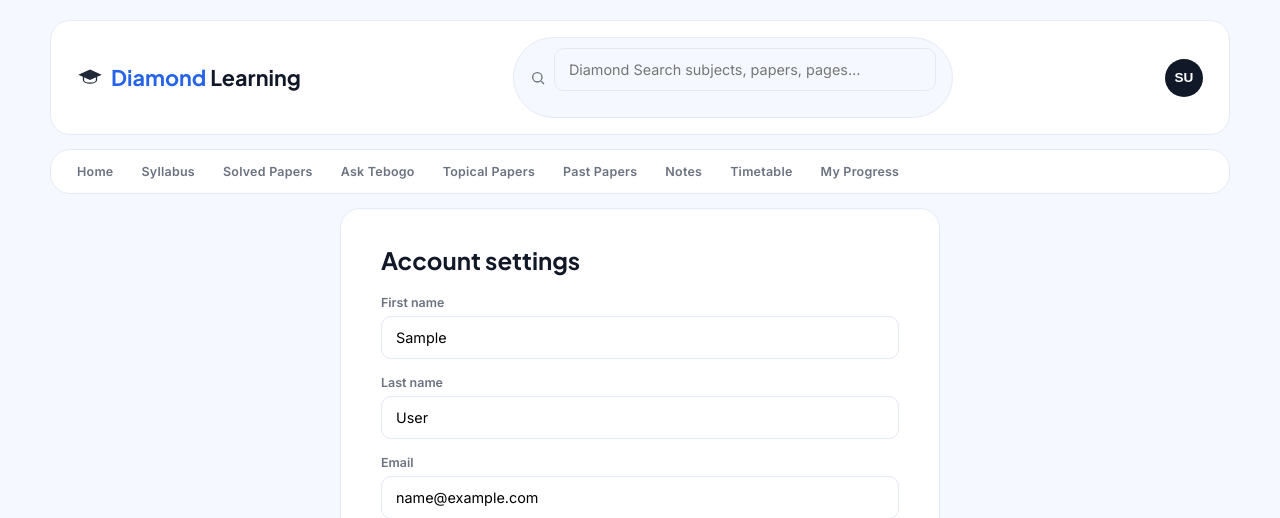
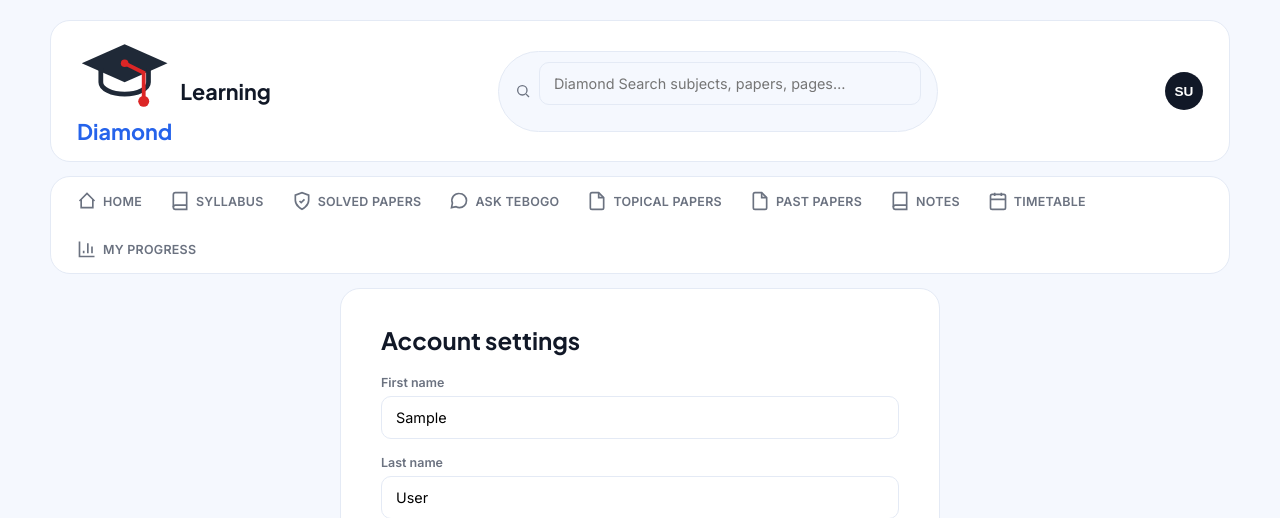
Before and after one commit to kaobonang-boop/diamond-learning, a Django app: page /accounts/profile/ in a window 1280 px wide. Shown: the top 518 px of the page. Run offline with Django 5.2, Linux system fonts and the light colour scheme; the visitor is signed in with stand-in values (Sample User, id 1); data that the repository does not hold is empty.

Commit message:
base.html

```diff
--- a/templates/base.html
+++ b/templates/base.html
@@ -15,8 +15,7 @@
 
   <div class="topbar">
     <a class="brand" href="{% url 'core:home' %}">
-      <svg width="26" height="22" viewBox="0 0 40 32"><polygon points="20,3 38,11 20,19 2,11" fill="#1F2937"/><path d="M10 13 v6 a10 5 0 0 0 20 0 v-6" fill="none" stroke="#1F2937" stroke-width="2"/></svg>
-      <span><span class="d">Diamond</span> Learning</span>
+      <span class="brand-mark"><svg class="grad-cap" viewBox="0 0 40 32"><polygon points="20,3 38,11 20,19 2,11" fill="#1F2937"/><path d="M10 13 v6 a10 5 0 0 0 20 0 v-6" fill="none" stroke="#1F2937" stroke-width="2"/><circle cx="20" cy="11" r="1.6" fill="#DC2626"/><path d="M20 11 L28 15 L28 25" stroke="#DC2626" stroke-width="1.6" fill="none"/><circle cx="28" cy="27" r="2.3" fill="#DC2626"/></svg><span class="d">Diamond</span></span> Learning
     </a>
 
     <form class="searchbar-wrap" action="{% url 'core:search' %}" method="get">
@@ -47,16 +46,43 @@
   </div>
 
   <div class="mainnav">
-    <a class="nav-item {% if request.resolver_match.app_name == 'core' and request.path == '/' %}active{% endif %}" href="{% url 'core:home' %}">Home</a>
-    <a class="nav-item {% if request.resolver_match.app_name == 'syllabus' %}active{% endif %}" href="{% url 'syllabus:level_list' %}">Syllabus</a>
-    <a class="nav-item {% if request.resolver_match.url_name == 'solved_papers_home' or request.resolver_match.url_name == 'solved_papers_subject' %}active{% endif %}" href="{% url 'papers:solved_papers_home' %}">Solved Papers</a>
-    <a class="nav-item {% if request.resolver_match.app_name == 'chatbot' %}active{% endif %}" href="{% url 'chatbot:chat_home' %}">Ask Tebogo</a>
-    <a class="nav-item {% if request.resolver_match.url_name == 'topical_home' or request.resolver_match.url_name == 'topical_subject' %}active{% endif %}" href="{% url 'papers:topical_home' %}">Topical Papers</a>
-    <a class="nav-item {% if request.resolver_match.url_name == 'past_papers_home' or request.resolver_match.url_name == 'past_papers_subject' %}active{% endif %}" href="{% url 'papers:past_papers_home' %}">Past Papers</a>
-    <a class="nav-item {% if request.resolver_match.app_name == 'notes' %}active{% endif %}" href="{% url 'notes:level_list' %}">Notes</a>
-    <a class="nav-item {% if request.resolver_match.app_name == 'timetable' %}active{% endif %}" href="{% url 'timetable:timetable' %}">Timetable</a>
+    <a class="nav-item {% if request.resolver_match.app_name == 'core' and request.path == '/' %}active{% endif %}" href="{% url 'core:home' %}">
+      <svg width="20" height="20" viewBox="0 0 24 24" fill="none" stroke="currentColor" stroke-width="2"><path d="M3 12l9-9 9 9"/><path d="M5 10v10h14V10"/></svg>
+      HOME
+    </a>
+    <a class="nav-item {% if request.resolver_match.app_name == 'syllabus' %}active{% endif %}" href="{% url 'syllabus:level_list' %}">
+      <svg width="20" height="20" viewBox="0 0 24 24" fill="none" stroke="currentColor" stroke-width="2"><path d="M4 19.5A2.5 2.5 0 0 1 6.5 17H20"/><path d="M6.5 2H20v20H6.5A2.5 2.5 0 0 1 4 19.5v-15A2.5 2.5 0 0 1 6.5 2z"/></svg>
+      SYLLABUS
+    </a>
+    <a class="nav-item {% if request.resolver_match.url_name == 'solved_papers_home' or request.resolver_match.url_name == 'solved_papers_subject' %}active{% endif %}" href="{% url 'papers:solved_papers_home' %}">
+      <svg width="20" height="20" viewBox="0 0 24 24" fill="none" stroke="currentColor" stroke-width="2"><path d="M12 22s8-4 8-11V5l-8-3-8 3v6c0 7 8 11 8 11z"/><path d="M9 12l2 2 4-4"/></svg>
+      SOLVED PAPERS
+    </a>
+    <a class="nav-item {% if request.resolver_match.app_name == 'chatbot' %}active{% endif %}" href="{% url 'chatbot:chat_home' %}">
+      <svg width="20" height="20" viewBox="0 0 24 24" fill="none" stroke="currentColor" stroke-width="2"><path d="M21 11.5a8.38 8.38 0 0 1-8.5 8.4 8.5 8.5 0 0 1-4-1L3 20l1.1-5.5A8.38 8.38 0 0 1 12.5 3a8.5 8.5 0 0 1 8.5 8.5z"/></svg>
+      ASK TEBOGO
+    </a>
+    <a class="nav-item {% if request.resolver_match.url_name == 'topical_home' or request.resolver_match.url_name == 'topical_subject' %}active{% endif %}" href="{% url 'papers:topical_home' %}">
+      <svg width="20" height="20" viewBox="0 0 24 24" fill="none" stroke="currentColor" stroke-width="2"><path d="M14 2H6a2 2 0 0 0-2 2v16a2 2 0 0 0 2 2h12a2 2 0 0 0 2-2V8z"/><path d="M14 2v6h6"/></svg>
+      TOPICAL PAPERS
+    </a>
+    <a class="nav-item {% if request.resolver_match.url_name == 'past_papers_home' or request.resolver_match.url_name == 'past_papers_subject' %}active{% endif %}" href="{% url 'papers:past_papers_home' %}">
+      <svg width="20" height="20" viewBox="0 0 24 24" fill="none" stroke="currentColor" stroke-width="2"><path d="M14 2H6a2 2 0 0 0-2 2v16a2 2 0 0 0 2 2h12a2 2 0 0 0 2-2V8z"/><path d="M14 2v6h6"/></svg>
+      PAST PAPERS
+    </a>
+    <a class="nav-item {% if request.resolver_match.app_name == 'notes' %}active{% endif %}" href="{% url 'notes:level_list' %}">
+      <svg width="20" height="20" viewBox="0 0 24 24" fill="none" stroke="currentColor" stroke-width="2"><path d="M4 19.5A2.5 2.5 0 0 1 6.5 17H20"/><path d="M6.5 2H20v20H6.5A2.5 2.5 0 0 1 4 19.5v-15A2.5 2.5 0 0 1 6.5 2z"/></svg>
+      NOTES
+    </a>
+    <a class="nav-item {% if request.resolver_match.app_name == 'timetable' %}active{% endif %}" href="{% url 'timetable:timetable' %}">
+      <svg width="20" height="20" viewBox="0 0 24 24" fill="none" stroke="currentColor" stroke-width="2"><rect x="3" y="4" width="18" height="18" rx="2"/><path d="M16 2v4M8 2v4M3 10h18"/></svg>
+      TIMETABLE
+    </a>
     {% if user.is_authenticated %}
-    <a class="nav-item {% if request.resolver_match.app_name == 'progress' %}active{% endif %}" href="{% url 'progress:my_progress' %}">My Progress</a>
+    <a class="nav-item {% if request.resolver_match.app_name == 'progress' %}active{% endif %}" href="{% url 'progress:my_progress' %}">
+      <svg width="20" height="20" viewBox="0 0 24 24" fill="none" stroke="currentColor" stroke-width="2"><path d="M3 3v18h18"/><path d="M18 17V9M13 17V5M8 17v-3"/></svg>
+      MY PROGRESS
+    </a>
     {% endif %}
   </div>
 
```
